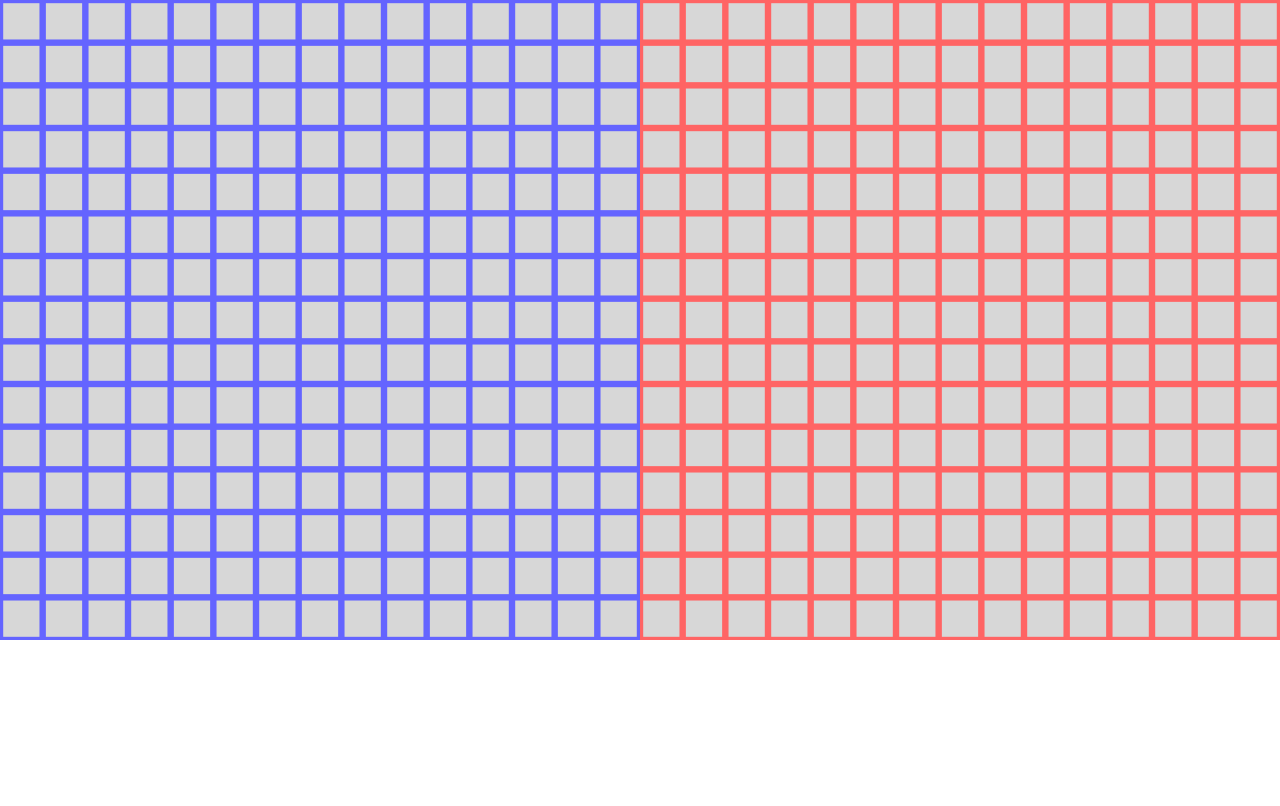
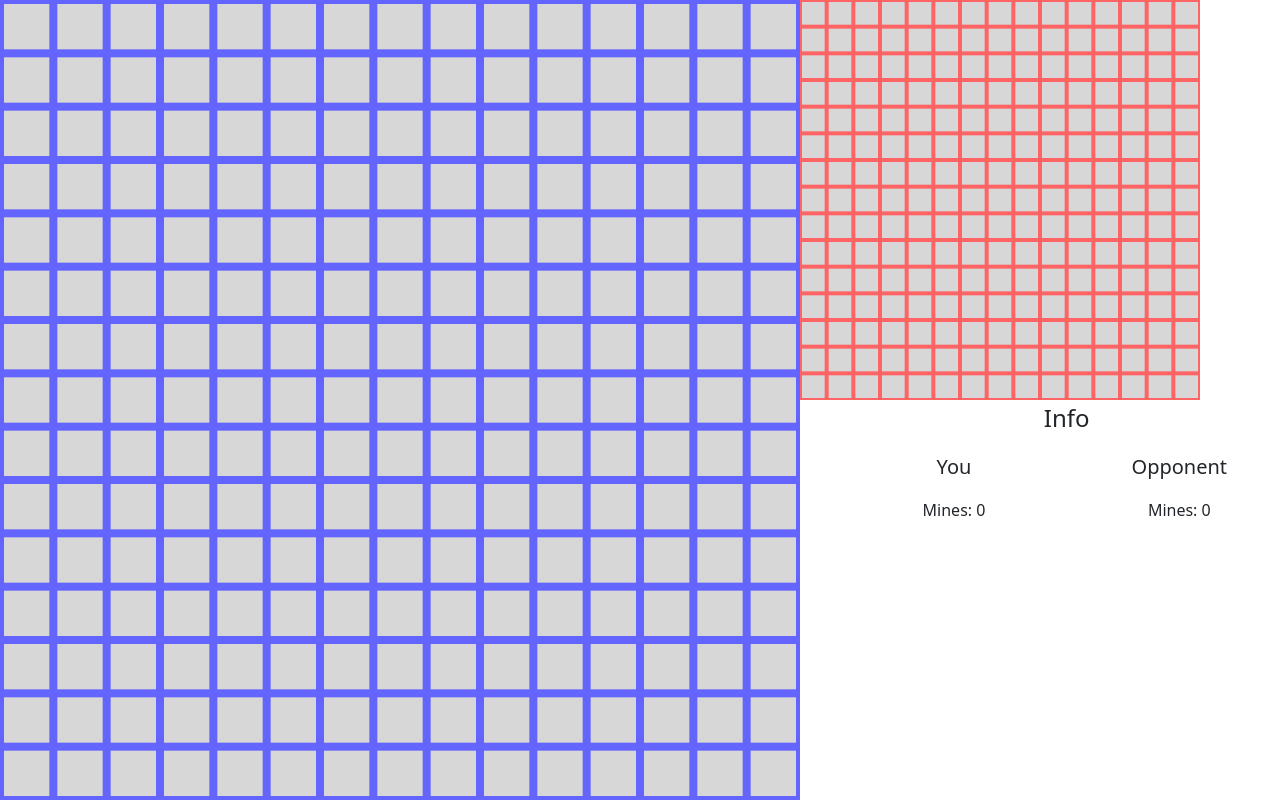
Before and after one commit to github-account-i-guess/multiplayer-minesweeper, a website: page index.html in a window 1280 px wide. Drawn offline with nearby package versions, Linux system fonts and the light colour scheme.

Commit message:
added a display of stuff

```diff
--- a/index.html
+++ b/index.html
@@ -19,6 +19,12 @@
         </header>
         <main>
             <canvas id="game-canvas"></canvas>
+            <div class="position-fixed" id="info-div">
+                <p class="fs-4 text-center">Info</p>
+                <div class="row" id="player-displays-container">
+
+                </div>
+            </div>
         </main>
         <footer>
             <!-- place footer here -->
@@ -36,6 +42,7 @@
         <script src="static/square.js"></script>
         <script src="static/grid-square.js"></script>
         <script src="static/grid.js"></script>
+        <script src="static/player-display.js"></script>
 
         <script src="static/index.js"></script>
     </body>
--- a/static/grid-square.js
+++ b/static/grid-square.js
@@ -97,10 +97,12 @@ class GridSquare {
         this.revealed = true;
 
         if (this.mine) {
-            setTimeout(_ => {
-                if (!this.grid) return;
-                this.grid.reset();
-            }, 1000);
+            if (!this.grid) return;
+            this.grid.lost = true;
+            // setTimeout(_ => {
+            //     if (!this.grid) return;
+            //     this.grid.reset();
+            // }, 1000);
             return;
         }
 
--- a/static/grid.js
+++ b/static/grid.js
@@ -1,5 +1,6 @@
 class Grid {
-    static density = 99 / (16 * 30);
+    // static density = 99 / (16 * 30);
+    static density = 75 / (16* 30);
     static gridSize = 15;
 
     static mineAmount = Math.round(this.density * this.gridSize ** 2);
@@ -10,6 +11,7 @@ class Grid {
     }
 
     populated = false;
+    lost = false;
 
     constructor(x, y, size, color, squares) {
         this.square = new Square(x, y, size, color);
@@ -26,6 +28,7 @@ class Grid {
     }
 
     onClick(x, y, e) {
+        if (this.lost) return;
         const { abs } = Math;
         const { gridSize } = Grid;
         const square = this.squares.find((s, i) => {
@@ -40,6 +43,8 @@ class Grid {
         };
 
         square.onClick(x, y, e);
+
+        if (this.completed) console.log("completed");
     }
 
     populateGrid(safeSquare) {
@@ -72,5 +77,21 @@ class Grid {
         });
 
         this.populated = false;
+        this.lost = false;
+    }
+
+    get completed() {
+        const { length } = this.squares;
+        const completed = this.squares.filter(s => {
+            return s.mine || s.revealed;
+        });
+
+        return length == completed.length;
+    }
+
+    get mines() {
+        return this.squares.filter(s => {
+            return s.mine && !s.flagged;
+        }).length;
     }
 }
--- a/static/index.js
+++ b/static/index.js
@@ -1,4 +1,6 @@
 const gameCanvas = document.querySelector("#game-canvas");
+const infoDiv = document.querySelector("#info-div")
+const playerDisplaysContainer = document.querySelector("#player-displays-container");
 const gameContext = gameCanvas.getContext("2d");
 
 const { gridSize } = Grid;
@@ -41,15 +43,27 @@ function getSquares(offset){
     return squares;
 }
 
+const otherPlayerScale = 0.5;
+const otherPlayerOffset = 1/otherPlayerScale;
+
 const playerGrid = new Grid(0, 0, 1, "rgb(100, 100, 255)", getSquares(0));
-const opponentGrid = new Grid(1, 0, 1, "rgb(255, 100, 100)", getSquares(1));
+const opponentGrid = new Grid(otherPlayerOffset, 0, 1, "rgb(255, 100, 100)", getSquares(otherPlayerOffset));
+
+const playerDisplay = new PlayerDisplay(playerDisplaysContainer, playerGrid, "You");
+const opponentDisplay = new PlayerDisplay(playerDisplaysContainer, opponentGrid, "Opponent");
 
 let resizing = false;
 function adjustCanvasToScreen() {
     resizing = true;
-    const smallerDimension = Math.min(innerWidth/2, innerHeight);
-    gameCanvas.width = smallerDimension * 2;
+    const aspectRatio = 1 + otherPlayerScale;
+    const smallerDimension = Math.min(innerWidth/aspectRatio, innerHeight);
+    gameCanvas.width = smallerDimension * aspectRatio;
     gameCanvas.height = smallerDimension;
+
+    const { style } = infoDiv;
+    style.top = otherPlayerScale * gameCanvas.height + "px";
+    style.left = innerWidth/aspectRatio + "px";
+    style.width = innerWidth * (1 - 1/aspectRatio) + 'px';
 }
 
 adjustCanvasToScreen();
@@ -67,6 +81,16 @@ gameCanvas.addEventListener("mousedown", event => {
     if (scaledX <= 1) playerGrid.onClick(scaledX, scaledY, event);
 });
 
+document.addEventListener("keydown", event => {
+    try { event.key.toLowerCase() } catch { return }
+
+    const key = event.key.toLowerCase();
+
+    if (key == 'tab') {
+        playerGrid.reset();
+    }
+});
+
 gameCanvas.oncontextmenu = _ => false;
 
 // const grids = [playerGrid, opponentGrid];
@@ -78,7 +102,10 @@ setInterval(_ => {
     gameContext.clearRect(0, 0, width, height);
 
     playerGrid.draw(gameContext, height);
-    opponentGrid.draw(gameContext, height);
+    opponentGrid.draw(gameContext, height * otherPlayerScale);
+
+    playerDisplay.update();
+    opponentDisplay.update();
 }, 1000/60);
 
 
--- /dev/null
+++ b/static/player-display.js
@@ -0,0 +1,46 @@
+class PlayerDisplay {
+    static createElement(name, classes, innerHTML) {
+        const element = document.createElement(name);
+        element.classList.add(...classes);
+        if (innerHTML) element.innerHTML = innerHTML;
+        return element;
+    }
+
+    static rowify(element) {
+        const row = PlayerDisplay.createElement("div", ["row"]);
+
+        row.append(element);
+
+        return row;
+    }
+
+    constructor(container, grid, name) {
+        this.container = container;
+        this.grid = grid;
+        this.name = name;
+
+        this.build();
+    }
+
+    build() {
+        const { createElement } = PlayerDisplay;
+
+        this.col = createElement("div", ["col-6"]);
+
+        this.containerFluid = createElement("div", ["container-fluid"]);
+
+        this.title = createElement("p", ["text-center", "fs-5"], this.name);
+
+        this.mineCounter = createElement("p", ["text-center"], `Mines: ${this.grid.mines}`);
+
+        this.containerFluid.append(...[this.title, this.mineCounter].map(PlayerDisplay.rowify));
+
+        this.col.append(this.containerFluid);
+
+        this.container.append(this.col);
+    }
+
+    update() {
+        this.mineCounter.innerHTML = `Mines: ${this.grid.mines}`;
+    }
+}
```
